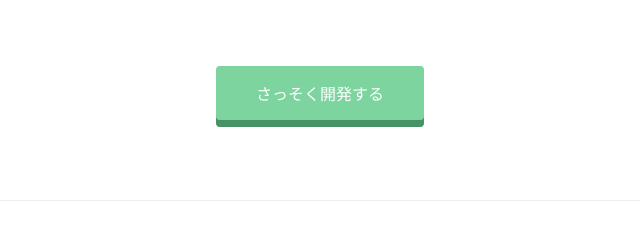
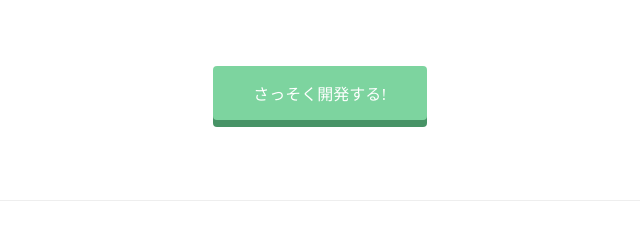
Before and after one commit to shun-pro/prog-8.github.io, a plain HTML site: page index.html in a window 1280 px wide. Shown: the part 1426-1655 px from the top of the page, 320-960 px from the left. Drawn offline with Linux system fonts and the light colour scheme.

Commit message:
Update index.html

```diff
--- a/index.html
+++ b/index.html
@@ -77,7 +77,7 @@
         <h2>さぁ、あなたもProgateでプログラミングを学んでみませんか?</h2>
         <h3>Let's learn to code, learn to be creative!</h3>
       </div>
-      <span class="btn message">さっそく開発する</span>
+      <span class="btn message">さっそく開発する!</span>
     </div>
   </div>
   <footer>
```
